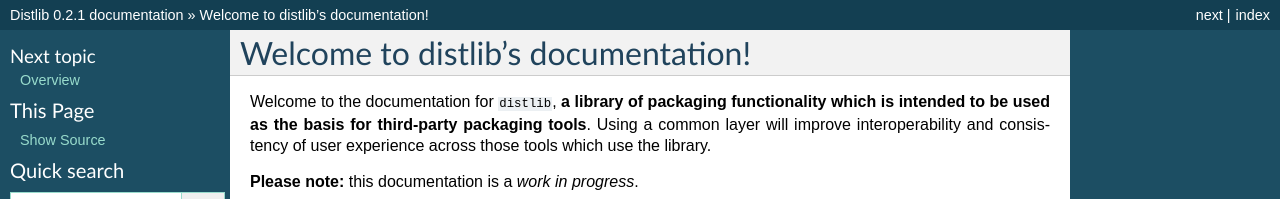
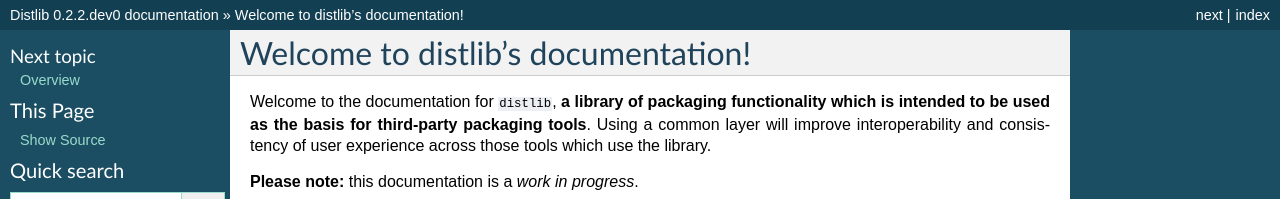
Before and after one commit to pypa/distlib, a Sphinx documentation site: the page built from docs/index.rst, in a window 1280 px wide and 900 px high. Shown: the top 199 px of the window. Built offline with Sphinx 7.4.7, drawn with Linux system fonts in a browser that asks for light colours; formulas are drawn with MathJax 3; comment, search, counter and statistics services are not loaded; some of the changed text lies outside the part shown.

Commit message:
Bumped version.

```diff
--- a/distlib/__init__.py
+++ b/distlib/__init__.py
@@ -6,7 +6,7 @@
 #
 import logging
 
-__version__ = '0.2.1'
+__version__ = '0.2.2.dev0'
 
 class DistlibException(Exception):
     pass
--- a/docs/conf.py
+++ b/docs/conf.py
@@ -48,9 +48,9 @@
 # built documents.
 #
 # The short X.Y version.
-version = '0.1'
+version = '0.2'
 # The full version, including alpha/beta/rc tags.
-release = '0.2.1'
+release = '0.2.2.dev0'
 
 # The language for content autogenerated by Sphinx. Refer to documentation
 # for a list of supported languages.
```
